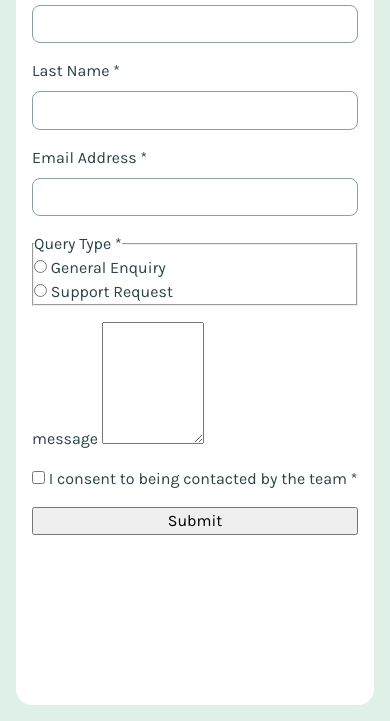
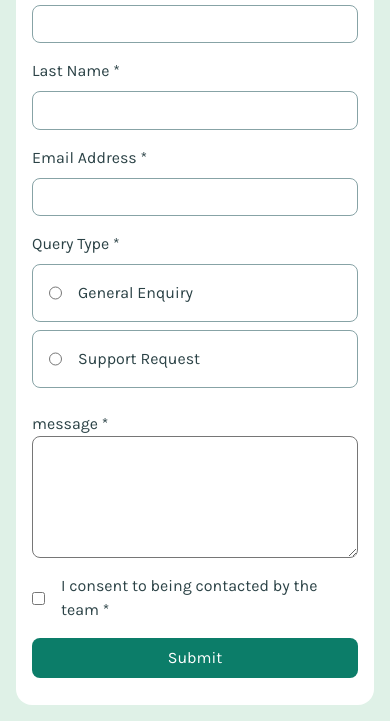
Before and after one commit to Medido1/Frontend-Mentor-Contact-form, a plain HTML site: page index.html in a window 390 px wide. Shown: the part 123-844 px from the top of the page. Drawn offline with Linux system fonts and the light colour scheme.

Commit message:
Complete mobile design

```diff
--- a/index.html
+++ b/index.html
@@ -41,8 +41,8 @@
         </div>
       </fieldset>
       <div class="message_container">
-        <label for="message">message</label>
-        <textarea name="message" id="message" rows="5" cols="10"></textarea>
+        <label for="message">message *</label>
+        <textarea name="message" id="message" rows="5" cols="1"></textarea>
       </div>
       <div class="checkbox_input">
         <input type="checkbox" name="consent" id="consent">
--- a/style.css
+++ b/style.css
@@ -33,7 +33,7 @@ input, button, textarea, select {
 /* document styling */
 
 body {
-  height: 100vh;
+  min-height: 100vh;
   background-color: var(--Green_200_lighter);
   display: flex;
   padding: 1rem;
@@ -67,3 +67,44 @@ body {
   border: 1px solid var(--Grey_500_medium);
   padding: 1rem;
 }
+
+fieldset {
+  border: 0;
+}
+
+fieldset legend {
+  margin-bottom: .5rem;
+}
+
+.radio_input {
+  border: 1px solid var(--Grey_500_medium);
+  padding: 1rem;
+  margin-bottom: .5rem;
+  border-radius: .5rem;
+  display: flex;
+  gap: 1rem;
+}
+
+.message_container {
+  display: flex;
+  flex-direction: column;
+}
+
+.message_container textarea {
+  border-radius: .5rem;
+}
+
+.checkbox_input {
+  display: flex;
+  gap: 1rem;
+  align-items: center;
+}
+
+.btn {
+  background-color: var(--Green_600_medium);
+  padding: .5rem 1rem;
+  border-radius: .5rem;
+  color: var(--White);
+  outline: none;
+  border: 0;
+}
```
